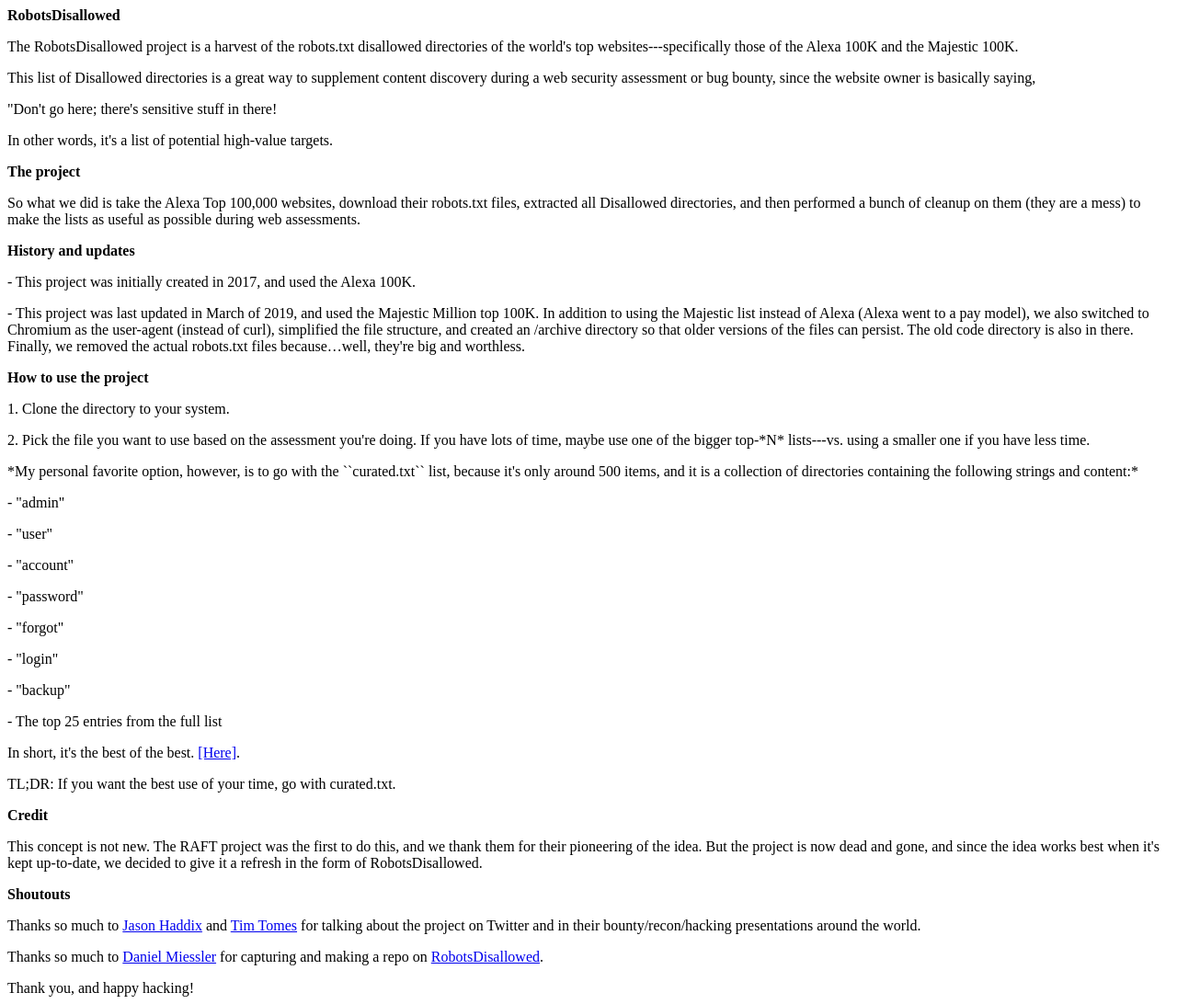
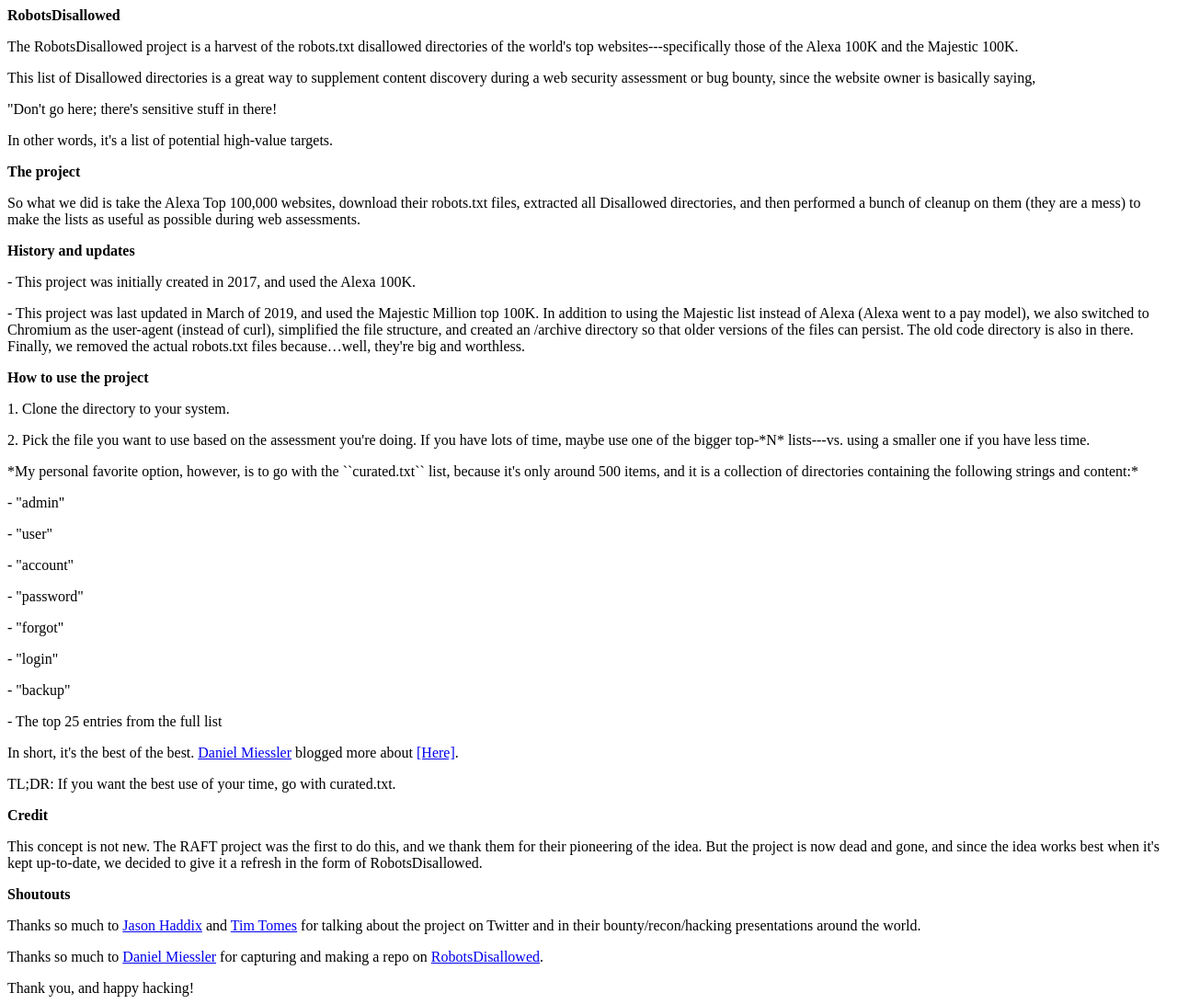
Before and after one commit to hv33y/robots-disallowed, a plain HTML site: page index.html in a window 1280 px wide. Shown: the whole page at 92% size. Drawn offline with Linux system fonts and the light colour scheme.

Commit message:
update index for gh-page
added " after ahref

```diff
--- a/index.html
+++ b/index.html
@@ -38,7 +38,7 @@
 <p>- "backup"</p>
 <p>- The top 25 entries from the full list</p>
 
-<p>In short, it's the best of the best. <a href="https://github.com/danielmiessler>Daniel Miessler</a> blogged more about <a href="https://danielmiessler.com/blog/the-most-interesting-disallowed-directories/>[Here]</a>.</p>
+<p>In short, it's the best of the best. <a href="https://github.com/danielmiessler">Daniel Miessler</a> blogged more about <a href="https://danielmiessler.com/blog/the-most-interesting-disallowed-directories"/>[Here]</a>.</p>
 
 <p>TL;DR: If you want the best use of your time, go with curated.txt.</p>
 
```
